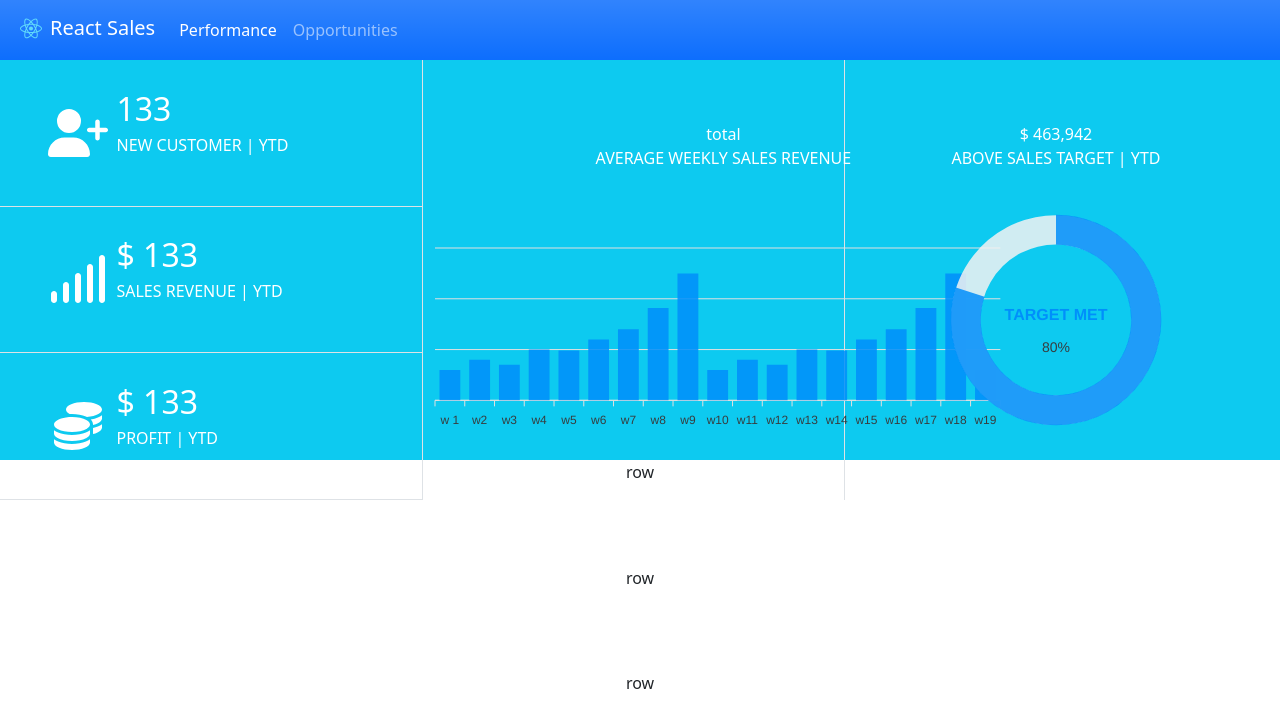
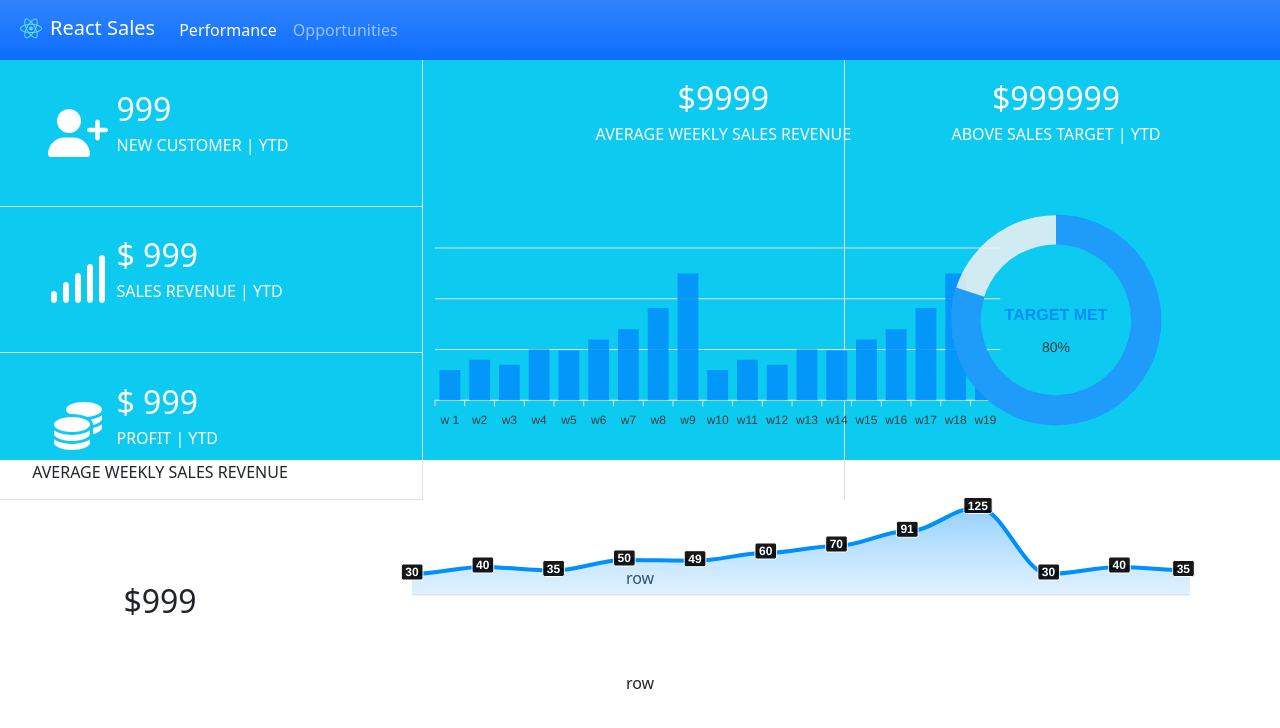
Before and after one commit to JamesTArnold/React-Sales-Dashboard, a React (Create React App) app in the folder react-sales-app/: page / in a window 1280 px wide. Shown: the top 728 px of the page. Built offline with nearby package versions, Linux system fonts and the light colour scheme.

Commit message:
arpu component wip

```diff
--- /dev/null
+++ b/react-sales-app/src/Performance/ARPU/ARPU.js
@@ -0,0 +1,76 @@
+import "./ARPU.scss";
+import Chart from "react-apexcharts";
+
+const ARPU = ({ averageWeeklySalesRevenue }) => {
+  let options = {
+    chart: {
+      id: "ARPU",
+      toolbar: {
+        autoSelected: "pan",
+        show: false,
+      },
+    },
+    grid: {
+      borderColor: "#555",
+      clipMarkers: false,
+      xaxis: {
+        lines: {
+          show: false,
+        },
+      },
+      yaxis: {
+        lines: {
+          show: false,
+        },
+      },
+    },
+    dataLabels: {
+      enabled: true,
+      style: {
+        colors: ["#000000"],
+      },
+    },
+    yaxis: {
+      show: false,
+      labels: {
+        show: false,
+      },
+      axisTicks: {
+        show: false,
+      },
+    },
+    xaxis: {
+      show: false,
+      labels: {
+        show: false,
+      },
+      axisTicks: {
+        show: false,
+      },
+    },
+  };
+  let series = [
+    {
+      name: "series-1",
+      data: [30, 40, 35, 50, 49, 60, 70, 91, 125, 30, 40, 35],
+    },
+  ];
+
+  return (
+    <div className="arpu-container">
+      <div className="arpu-title-container">
+        <div>AVERAGE WEEKLY SALES REVENUE</div>
+        <div className="arpu-title-total">${999}</div>
+      </div>
+      <Chart
+        options={options}
+        series={series}
+        type="area"
+        width={800}
+        height={150}
+      />
+    </div>
+  );
+};
+
+export default ARPU;
--- /dev/null
+++ b/react-sales-app/src/Performance/ARPU/ARPU.scss
@@ -0,0 +1,25 @@
+.arpu {
+    &-container {
+      display: grid;
+      grid: auto/1fr 3fr;
+      height: 100%;
+      justify-items: center;
+      align-items: center;
+
+    }
+    &-title {
+      &-container {
+        display: grid;
+        grid: 1fr 1fr / auto;
+        height: 100%;
+        justify-items: center;
+        align-self: end;
+      }
+
+      &-total {
+        display: grid;
+        align-items: end;
+        font-size: 2rem;
+      }
+    }
+  }
--- a/react-sales-app/src/Performance/Performance.js
+++ b/react-sales-app/src/Performance/Performance.js
@@ -1,34 +1,48 @@
 import "./Performance.scss";
 import SummaryYTD from "./SummaryYTD/SummaryYTD";
-
-
 
 import { useState } from "react";
 import WeeklySales from "./WeeklySales/WeeklySales";
 import SalesTarget from "./SalesTarget/SalesTarget";
+import ARPU from "./ARPU/ARPU";
 
 const Performance = () => {
   return (
     <div className="layout">
-      <div  className="layout-top bg-info text-white">
+      <div className="layout-top bg-info text-white">
         <div className="layout-top-left">
-            <SummaryYTD title={"NEW CUSTOMER | YTD"} total={133} icon={"userPlus"} />
-            <SummaryYTD title={"SALES REVENUE | YTD"} total={"$ " + 133} icon={"signal"} />
-            <SummaryYTD title={"PROFIT | YTD"} total={"$ " + 133} icon={"coins"} />
+          <SummaryYTD
+            title={"NEW CUSTOMER | YTD"}
+            total={999}
+            icon={"userPlus"}
+          />
+          <SummaryYTD
+            title={"SALES REVENUE | YTD"}
+            total={"$ " + 999}
+            icon={"signal"}
+          />
+          <SummaryYTD
+            title={"PROFIT | YTD"}
+            total={"$ " + 999}
+            icon={"coins"}
+          />
         </div>
         <div className="layout-top-middle border-start border-end">
-          <WeeklySales />
+          <WeeklySales averageWeeklySalesRevenue={9999} />
         </div>
-        <div className="layout-top-right"><SalesTarget /></div>
+        <div className="layout-top-right">
+          <SalesTarget aboveSalesTarget={999999}/>
+        </div>
       </div>
       <div className="layout-bottom">
-        <div>row</div>
+        <div>
+          <ARPU  />
+        </div>
         <div>row</div>
         <div>row</div>
       </div>
     </div>
   );
-
 };
 
 export default Performance;
--- a/react-sales-app/src/Performance/Performance.scss
+++ b/react-sales-app/src/Performance/Performance.scss
@@ -1,4 +1,3 @@
-
 .layout {
   //   overflow: hidden;
   height: 100%;
--- a/react-sales-app/src/Performance/SalesTarget/SalesTarget.js
+++ b/react-sales-app/src/Performance/SalesTarget/SalesTarget.js
@@ -2,7 +2,7 @@ import "./SalesTarget.scss";
 
 import Chart from "react-apexcharts";
 
-const SalesTarget = () => {
+const SalesTarget = ({aboveSalesTarget, }) => {
   let options = {
     chart: {
       id: "weeklySales",
@@ -25,7 +25,7 @@ const SalesTarget = () => {
   return (
     <div className="target-container">
       <div className="target-title-container">
-        <div className="target-title-total">$ 463,942</div>
+        <div className="target-title-total">${aboveSalesTarget}</div>
         <div>ABOVE SALES TARGET | YTD</div>
       </div>
       <Chart
--- a/react-sales-app/src/Performance/SalesTarget/SalesTarget.scss
+++ b/react-sales-app/src/Performance/SalesTarget/SalesTarget.scss
@@ -1,7 +1,7 @@
 .target {
   &-container {
     display: grid;
-        grid: 1fr 3fr/auto;
+    grid: 1fr 3fr / auto;
     justify-items: center;
     height: 100%;
     align-items: start;
@@ -15,6 +15,7 @@
     }
 
     &-total {
+      font-size: 2rem;
       display: grid;
       align-items: end;
     }
--- a/react-sales-app/src/Performance/WeeklySales/WeeklySales.js
+++ b/react-sales-app/src/Performance/WeeklySales/WeeklySales.js
@@ -1,7 +1,7 @@
 import "./WeeklySales.scss";
 import Chart from "react-apexcharts";
 
-const WeeklySales = () => {
+const WeeklySales = ({averageWeeklySalesRevenue}) => {
   let options = {
     chart: {
       id: "weeklySales",
@@ -39,7 +39,7 @@ const WeeklySales = () => {
 
   return (
     <div className="weekly-container">
-      <div className="weekly-title-container"><div className="weekly-title-total">total</div><div>AVERAGE WEEKLY SALES REVENUE</div></div>
+      <div className="weekly-title-container"><div className="weekly-title-total">${averageWeeklySalesRevenue}</div><div>AVERAGE WEEKLY SALES REVENUE</div></div>
       <Chart
         options={options}
         series={series}
--- a/react-sales-app/src/Performance/WeeklySales/WeeklySales.scss
+++ b/react-sales-app/src/Performance/WeeklySales/WeeklySales.scss
@@ -18,6 +18,7 @@
     &-total {
       display: grid;
       align-items: end;
+      font-size: 2rem;
     }
   }
 }
```
Lines whose indentation alone changed are shown as unchanged.
